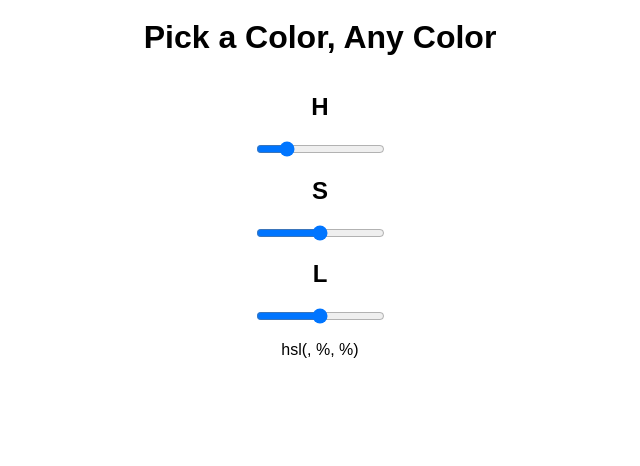
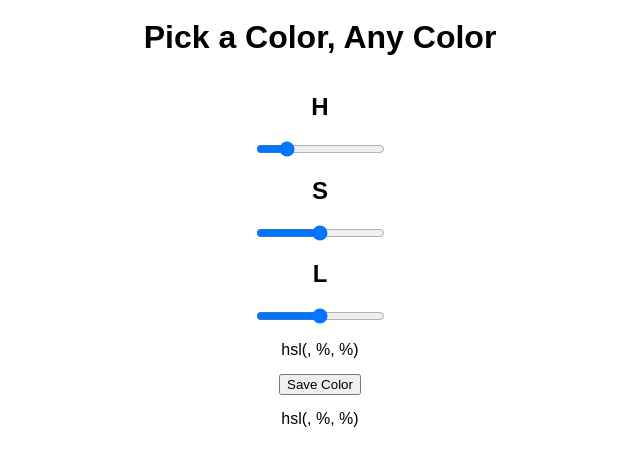
Before and after one commit to GarrettAnderson/color-picker, a React (Create React App) app: page / in a window 1280 px wide. Shown: the top 466 px of the page, without its empty margins (320-960 px from the left). Built offline with nearby package versions, Linux system fonts and the light colour scheme.

Commit message:
added to JS and got the color hsl code to render on the page after clicking save

```diff
--- a/src/App.js
+++ b/src/App.js
@@ -10,13 +10,13 @@ class App extends Component {
   }
 
   hueChoice = (event) => {
-    let hueColor = this.state.hue
+    // let hueColor = this.state.hue
     console.log(event)
     this.setState({
-      hue: event.target.value,
+      hue: event.target.value
       // sat: event.target.value,
       // light: event.target.value,
-      color: this.state.color.concat(hueColor)
+      // color: this.state.color.concat(hueColor)
     })
   }
 
@@ -29,6 +29,15 @@ class App extends Component {
   lightChoice = (event) => {
     this.setState({
       light: event.target.value
+    })
+  }
+
+  saveColor = () => {
+    let h = this.state.hue
+    let s = this.state.sat
+    let l = this.state.light
+    this.setState({
+      color: [ h, s, l ]
     })
   }
 
@@ -57,6 +66,12 @@ class App extends Component {
           <p>
             hsl({this.state.hue}, {this.state.sat}%, {this.state.light}%)
           </p>
+          <button onClick={this.saveColor}>Save Color</button>
+          <section>
+            <p>
+              hsl({this.state.color[0]}, {this.state.color[1]}%, {this.state.color[2]}%)
+            </p>
+          </section>
         </section>
       </main>
     )
```
